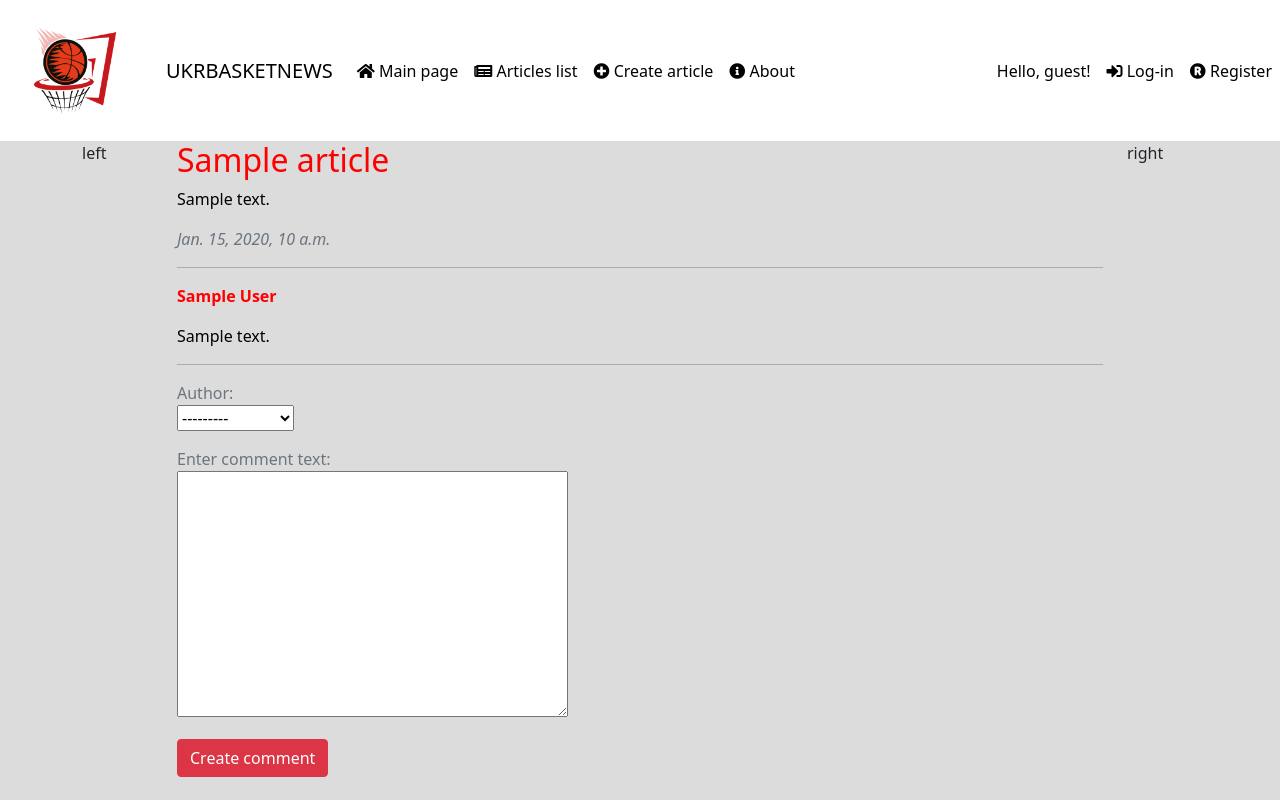
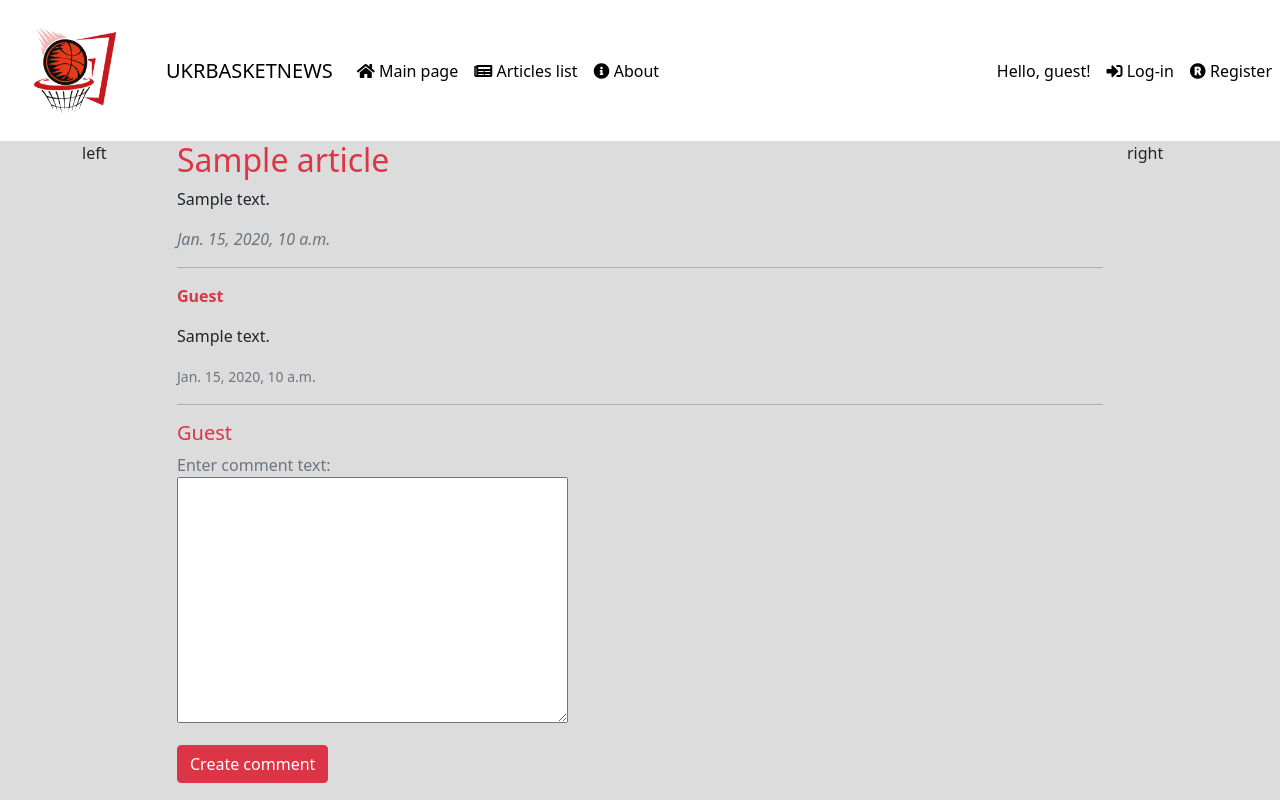
Before and after one commit to MaksymZlobin/Django_project, a Django app: page /articles/1/ in a window 1280 px wide. Run offline with Django 3.2, Linux system fonts and the light colour scheme; tables that the repository leaves empty hold one stand-in row (values such as "Sample post"); some libraries are stand-ins or nearby versions.

Commit message:
The default name for comment author was added in forms. Base and detail templates updated. Comment display incorrectly, wip.

```diff
--- a/ukrbasketnews/news/forms.py
+++ b/ukrbasketnews/news/forms.py
@@ -10,6 +10,7 @@
 
 class CommentForm(ModelForm):
     comment_text = CharField(widget=Textarea, label='Enter comment text', max_length=200)
+    default_name = 'Guest'
 
     class Meta:
         model = Comment
--- a/ukrbasketnews/news/templates/base.html
+++ b/ukrbasketnews/news/templates/base.html
@@ -26,9 +26,6 @@
                 <a class="nav-link text-black" href="{% url 'news:articles' %}"><i class="fas fa-newspaper"></i> Articles list</a>
             </li>
             <li class="nav-item">
-                <a class="nav-link text-black" href="{% url 'news:create_article' %}"><i class="fas fa-plus-circle"></i> Create article</a>
-            </li>
-            <li class="nav-item">
                 <a class="nav-link text-black" href="{% url 'news:about' %}"><i class="fas fa-info-circle"></i> About</a>
             </li>
         </ul>
@@ -36,6 +33,9 @@
             {% if user.is_authenticated %}
                 <li class="nav-item">
                     <a class="nav-link text-black">Hello, {{ user.email }}!</a>
+                </li>
+                <li class="nav-item">
+                <a class="nav-link text-black" href="{% url 'news:create_article' %}"><i class="fas fa-plus-circle"></i> Create article</a>
                 </li>
                 <li class="nav-item">
                     <a class="nav-link text-black" href=""><i class="fas fa-address-card"></i> Profile</a>
--- a/ukrbasketnews/news/templates/news/detail.html
+++ b/ukrbasketnews/news/templates/news/detail.html
@@ -4,9 +4,9 @@
 
 {% block content %}
 
-<h2 style="color:#ff0000">{{article.title}}</h2>
+<h2 class="text-danger">{{article.title}}</h2>
 
-<p style="color:#000000">{{article.text}}</p>
+<p class="text-dark">{{article.text}}</p>
 
 <em class="text-muted">{{article.date}}</em>
 
@@ -16,8 +16,9 @@
 
     {% for comment in comments %}
         <p>
-            <strong style="color:#ff0000">{{comment.author}}</strong>
-            <p style="color:#000000">{{comment.comment_text}}</p>
+            <strong class="text-danger">{{comment_form.default_name}}</strong>
+            <p class="text-dark">{{comment.comment_text}}</p>
+            <small class="text-muted">{{comment.date}}</small>
         </p>
     {% endfor %}
 
@@ -28,8 +29,12 @@
 <hr>
 
 <form method="POST" class="post-form" action="{% url 'news:create_comment' article.id %}">{% csrf_token %}
-    <p class="text-muted">{{ comment_form.author.label }}:<br>{{ comment_form.author }}</p>
-    <p class="text-muted">{{ comment_form.comment_text.label }}:<br>{{ comment_form.comment_text }}</p>
+    {% if user.is_authenticated %}
+        <h5 class="text-danger">{{ user.email }}</h5>
+    {% else %}
+        <h5 class="text-danger">{{ comment_form.default_name }}</h5>
+    {% endif %}
+        <p class="text-muted">{{ comment_form.comment_text.label }}:<br>{{ comment_form.comment_text }}</p>
     <button type="submit" class="btn btn-danger">Create comment</button>
 </form>
 
```
